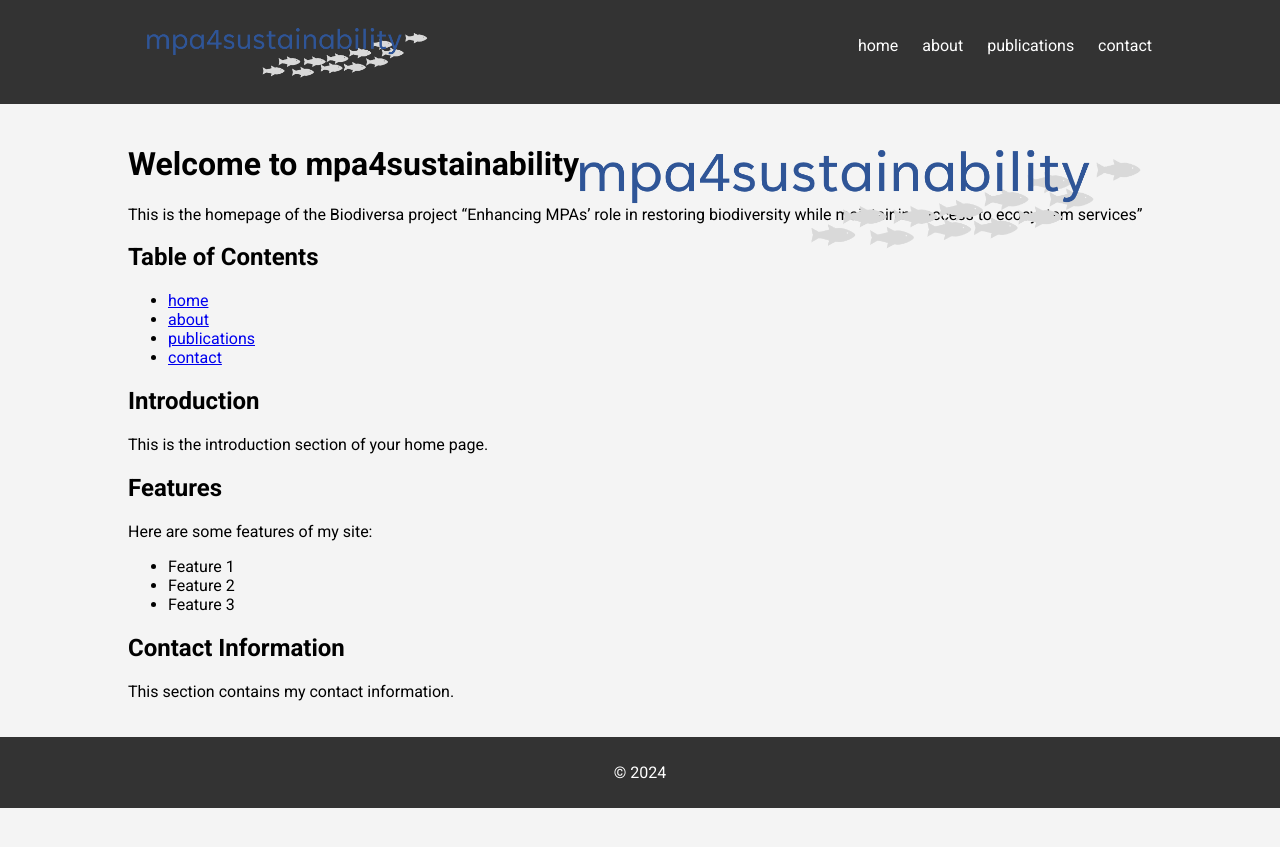
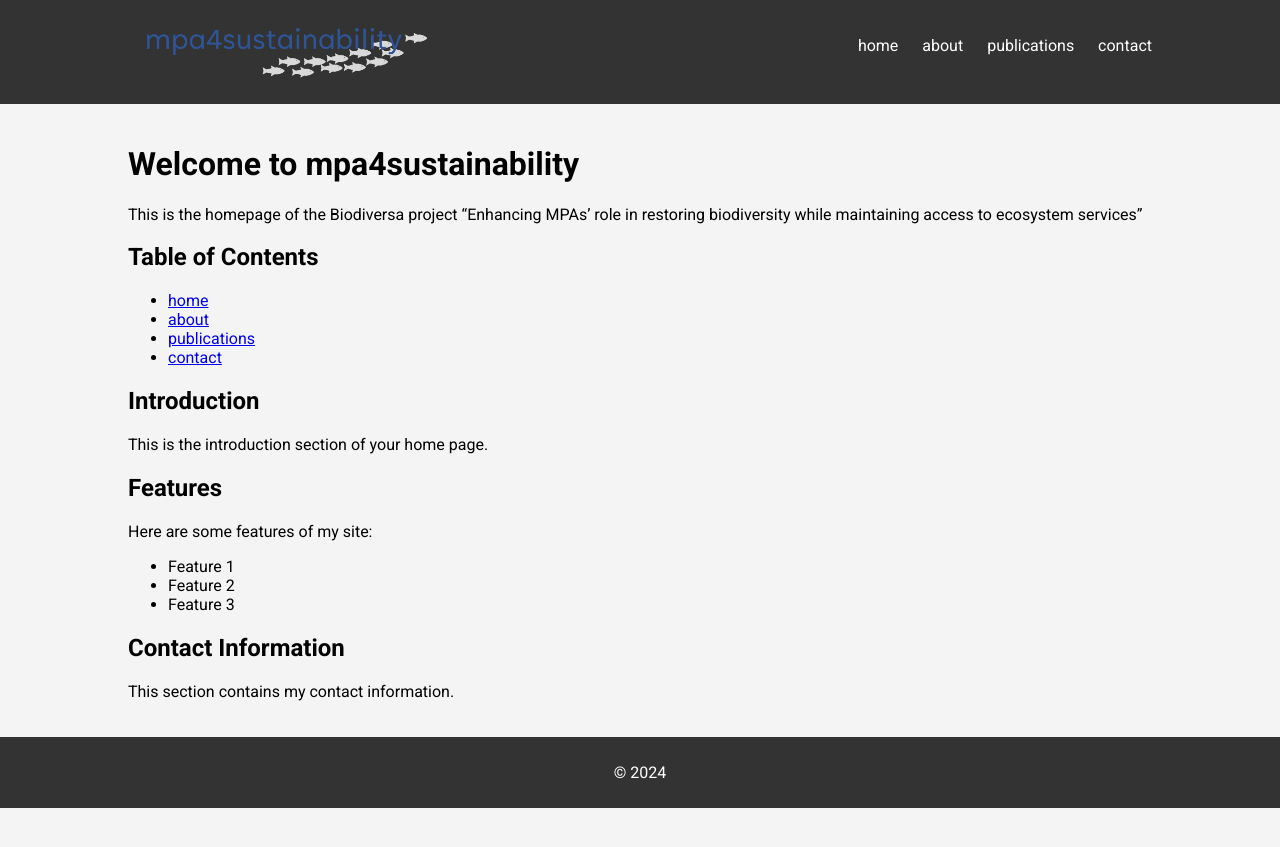
Before and after one commit to dlusseau/mpa4sustainability.github.io, a Jekyll site: the page built from index.md, in a window 1280 px wide. Shown: the top 847 px of the page. Built offline with Jekyll 4.4.1, drawn with Linux system fonts in a browser that asks for light colours; our own code applies the rules of GitHub Pages for plain Markdown files.

Commit message:
Update index.md

```diff
--- a/index.md
+++ b/index.md
@@ -1,9 +1,6 @@
 ---
 layout: home
 ---
-<div class="image-container">
-    <img src="{{ '/assets/logo2.png' | relative_url }}" alt="logo" class="top-right-image">
-</div>
 
 # Welcome to mpa4sustainability
 
```
